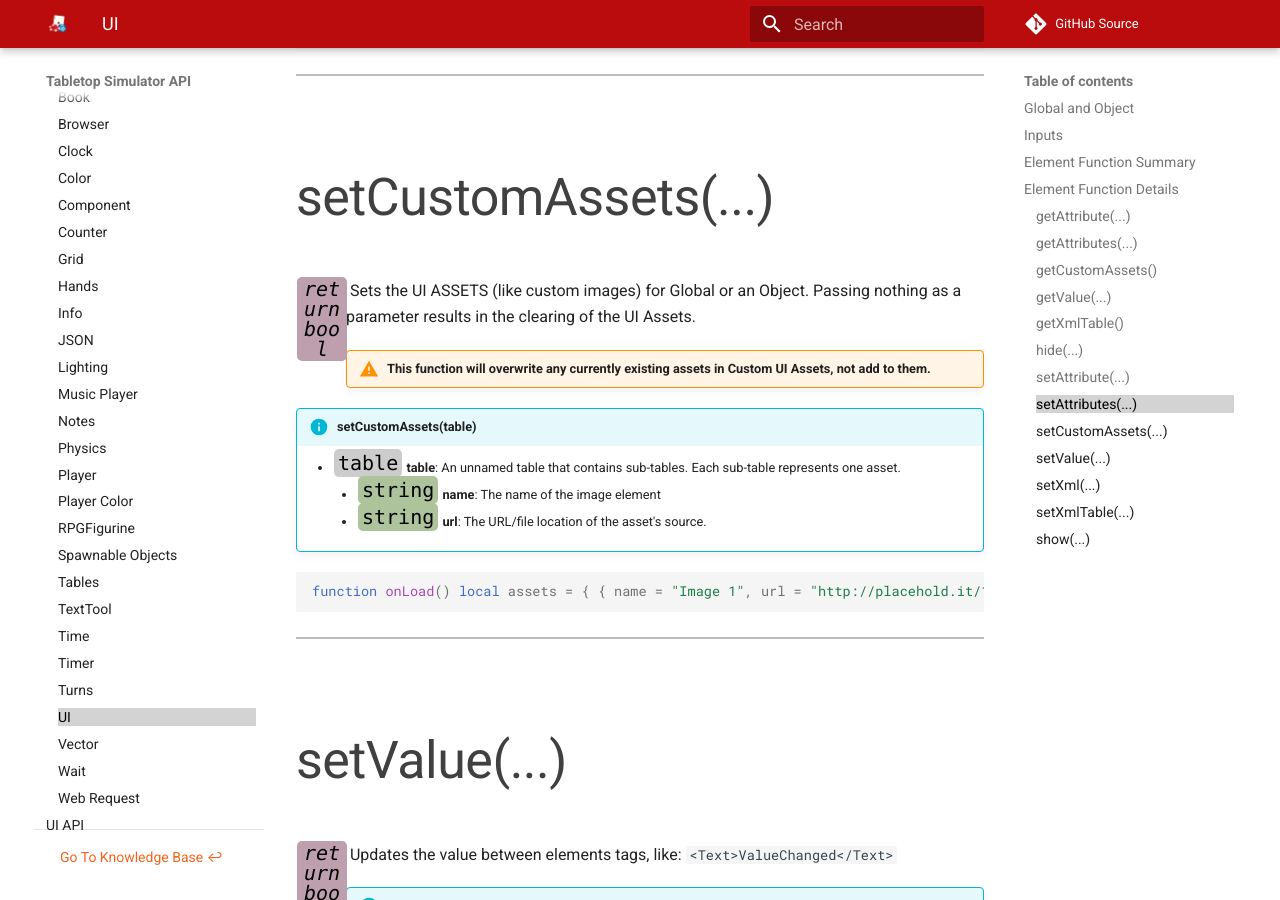
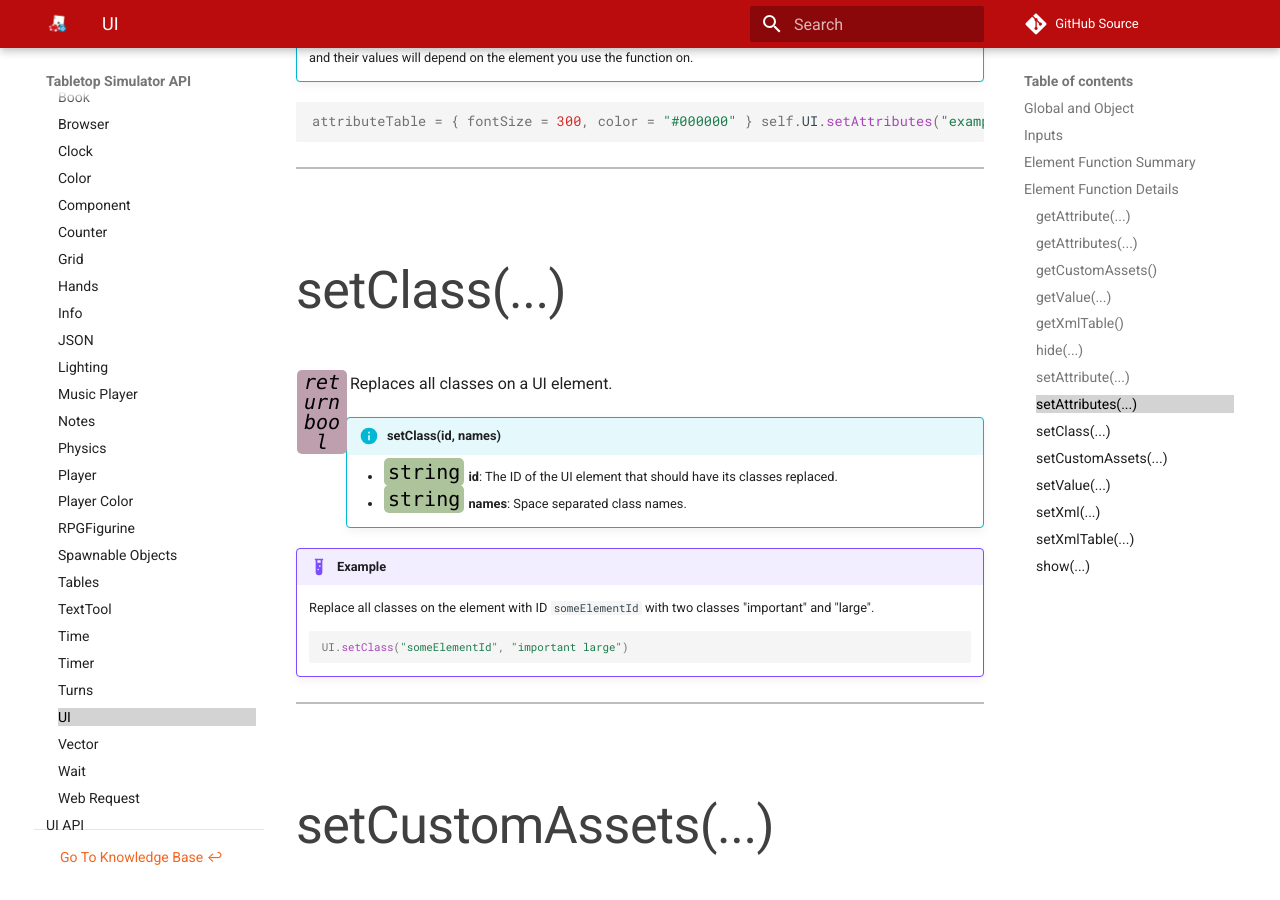
Before and after one commit to Berserk-Games/Tabletop-Simulator-API, an MkDocs documentation site: the page built from docs/ui.md, in a window 1280 px wide and 900 px high, scrolled down 7496 px. Built offline with MkDocs 1.6.1 and Material for MkDocs 9.7.7, drawn with Linux system fonts in a browser that asks for light colours; comment, search, counter and statistics services are not loaded; some of the changed text lies outside the part shown.

Commit message:
Documented UI.setClass(...)

````diff
--- a/docs/ui.md
+++ b/docs/ui.md
@@ -50,6 +50,7 @@ getXmlTable() | Returns the run-time UI's XML formatted as a Lua table. | [<span
 hide([<span class="tag str"></span>](types.md)&nbsp;id) | Hides the given UI element. Unlike the "active" attribute, hide triggers animations. | [<span class="ret boo"></span>](types.md) | [<span class="i"></span>](#hide)
 setAttribute([<span class="tag str"></span>](types.md)&nbsp;id, [<span class="tag str"></span>](types.md)&nbsp;attribute, [<span class="tag var"></span>](types.md)&nbsp;value) | Sets the value of a specified attribute of a UI element. | [<span class="ret boo"></span>](types.md) | [<span class="i"></span>](#setattribute)
 setAttributes([<span class="tag str"></span>](types.md)&nbsp;id, [<span class="tag tab"></span>](types.md)&nbsp;data) | Updates the value of the supplied attributes of a UI element. | [<span class="ret boo"></span>](types.md) | [<span class="i"></span>](#setattributes)
+setClass([<span class="tag str"></span>](types.md)&nbsp;id, [<span class="tag str"></span>](types.md)&nbsp;names) | Replaces all classes on a UI element. | [<span class="ret boo"></span>](types.md) | [<span class="i"></span>](#setclass)
 setCustomAssets([<span class="tag tab"></span>](types.md)&nbsp;assets) | Sets the UI ASSETS (like custom images) for global or an Object. | [<span class="ret boo"></span>](types.md) | [<span class="i"></span>](#setcustomassets)
 setValue([<span class="tag str"></span>](types.md)&nbsp;id, [<span class="tag str"></span>](types.md)&nbsp;value) | Updates the value between elements tags, like: `<Text>ValueChanged</Text>` | [<span class="ret boo"></span>](types.md) | [<span class="i"></span>](#setvalue)
 setXml([<span class="tag str"></span>](types.md)&nbsp;xml) | Replaces the run-time UI with the XML string. | [<span class="ret boo"></span>](types.md) | [<span class="i"></span>](#setxml)
@@ -248,6 +249,23 @@ self.UI.setAttributes("exampleText", attributeTable)
 ---
 
 
+###setClass(...)
+
+[<span class="ret boo"></span>](types.md)&nbsp;Replaces all classes on a UI element.
+
+!!!info "setClass(id, names)"
+    * [<span class="tag str"></span>](types.md) **id**: The ID of the UI element that should have its classes replaced.
+    * [<span class="tag str"></span>](types.md) **names**: Space separated class names.
+
+!!!example
+    Replace all classes on the element with ID `someElementId` with two classes "important" and "large".
+    ``` Lua
+    UI.setClass("someElementId", "important large")
+    ```
+
+---
+
+
 ###setCustomAssets(...)
 
 [<span class="ret boo"></span>](types.md)&nbsp;Sets the UI ASSETS (like custom images) for Global or an Object. Passing nothing as a parameter results in the clearing of the UI Assets.
````
